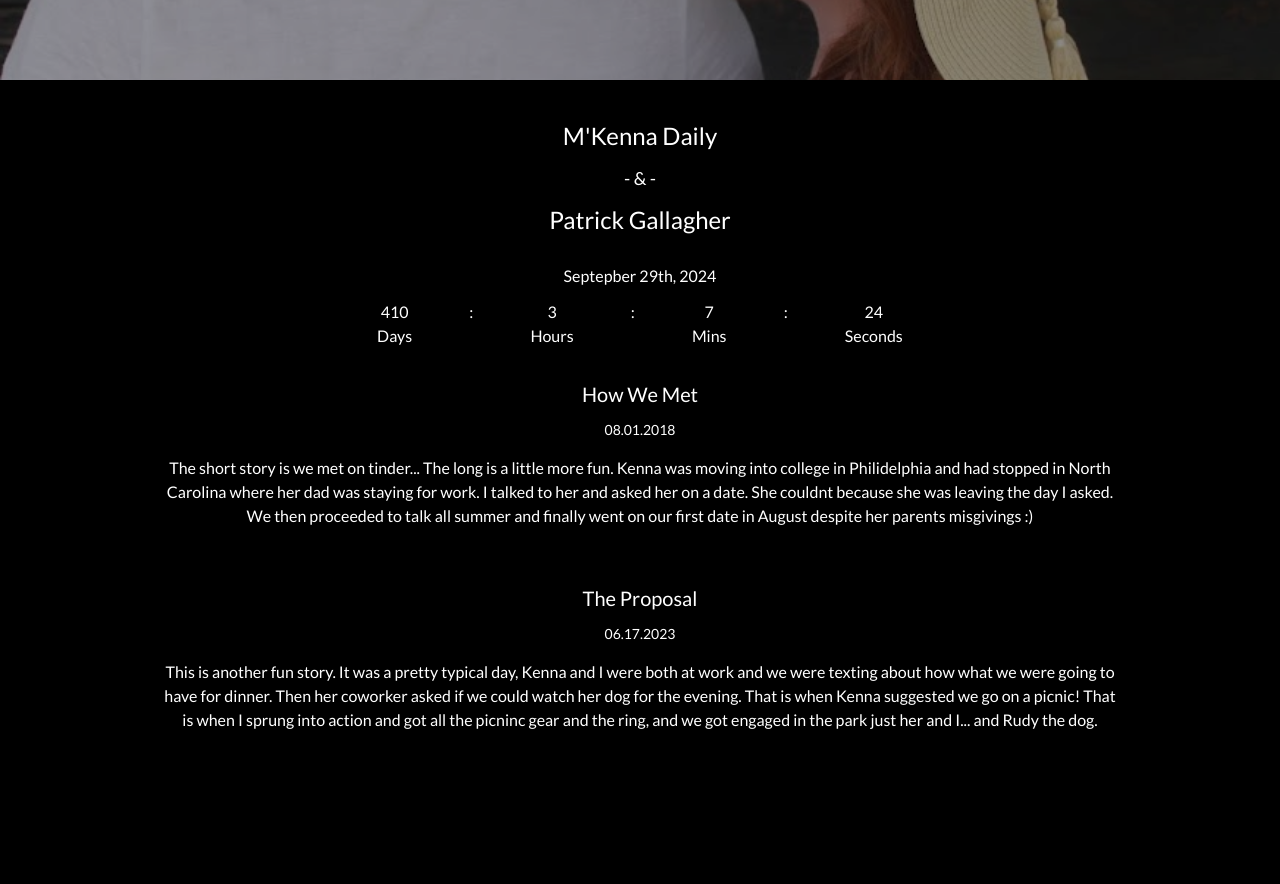
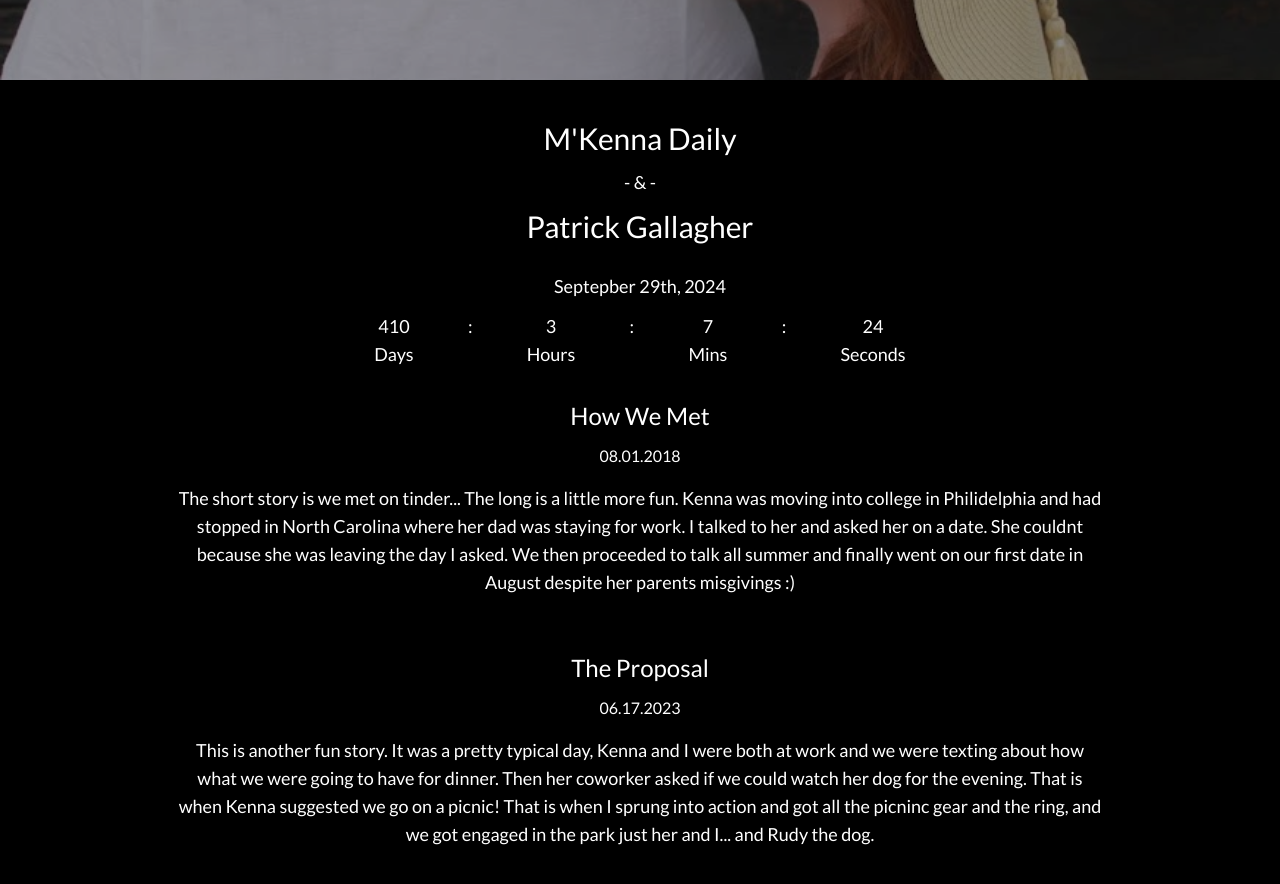
Before and after one commit to gallagherpat/website, a Next.js app: page / in a window 1280 px wide. Shown: the part 600-1484 px from the top of the page. Built offline with nearby package versions, Linux system fonts and the light colour scheme.

Commit message:
Making it pretty

```diff
--- a/app/components/countDownComponent.tsx
+++ b/app/components/countDownComponent.tsx
@@ -14,7 +14,7 @@ const ExpiredNotice = () => {
 
   const ShowCounter = ({ days, hours, minutes, seconds }) => {
     return (
-      <div className="show-counter flex justify-evenly w-1/2 mx-auto mt-3">
+      <div className="show-counter text-lg flex justify-evenly w-1/2 mx-auto mt-3">
           <DateTimeDisplay value={days} type={'Days'} isDanger={days <= 3} />
           :
           <DateTimeDisplay value={hours} type={'Hours'} isDanger={false} />
--- a/app/components/rsvp.tsx
+++ b/app/components/rsvp.tsx
@@ -9,13 +9,13 @@ export default function RSVP(props: Props){
     const setModal = props.state;
     const currentCard = props.card;
     return(
-        <main className="absolute inset-0 max-w-xl h-1/3 w-3/4 md:w-1/2 m-auto bg-slate-300 rounded-xl text-center">
+        <main className="absolute inset-0 max-w-xl max-h-fit w-3/4 md:w-1/2 m-auto bg-slate-300 rounded-xl text-center">
             <button onClick={() => {setModal(true)}} className="absolute top-0 right-0 mr-4 mt-2">X</button>
             <div className="my-6">
                 <div className="pb-2 text-lg">{currentCard}</div>
             <form className="mx-6" action={formAction}>
                     <p>Please enter the first and last name of one member of your party below. If you're responding for you and a guest (or your family), you'll be able to RSVP for your entire group on the next page.</p>
-                    <input className="h-8 w-3/4 my-4" type="text" name="name" />
+                    <input className="h-8 w-5/6 my-4" type="text" name="name" />
                     <input readOnly type="text" className="hidden"  name="event" value={currentCard}/>
                     <p className="text-xs">Ex. Sarah Fortune (not The Fortune Family or Dr. & Mr. Fortune)</p>
                     <button onClick={() => {setModal(true)}} className="w-48 h-12 mt-6 bg-zinc-700 m-3 rounded hover:bg-zinc-900 text-white" type="submit">Continue</button>
--- a/app/components/section.tsx
+++ b/app/components/section.tsx
@@ -1,14 +1,15 @@
 //@ts-nocheck
 export default function Section (props) {
-    const main = "w-3/4 mx-auto pt-8 12";
-    const h1 = "text-xl pb-3";
-    const h3 = "font-thin text-sm mb-4";
+    const main = "sm:w-3/4 mx-auto px-4 pt-8 12";
+    const h1 = "text-2xl pb-3";
+    const h3 = "font-thin text-md mb-4";
+    const p = "text-lg";
     if(props.title == "proposal"){
         return (
         <main className={main}>
             <h1 className={h1}>The Proposal</h1>
             <h3 className={h3}>06.17.2023</h3>
-            <p>This is another fun story. It was a pretty typical day, Kenna and I were both at work and we were texting about how what we were going to have for dinner. Then her coworker asked if we could watch her dog for the evening. That is when Kenna suggested we go on a picnic! That is when I sprung into action and got all the picninc gear and the ring, and we got engaged in the park just her and I... and Rudy the dog.</p>
+            <p className={p}>This is another fun story. It was a pretty typical day, Kenna and I were both at work and we were texting about how what we were going to have for dinner. Then her coworker asked if we could watch her dog for the evening. That is when Kenna suggested we go on a picnic! That is when I sprung into action and got all the picninc gear and the ring, and we got engaged in the park just her and I... and Rudy the dog.</p>
         </main>
     )
     }else if(props.title == "met"){
@@ -16,7 +17,7 @@ export default function Section (props) {
             <main className={main}>
                 <h1 className={h1}>How We Met</h1>
                 <h3 className={h3}>08.01.2018</h3>
-                <p>The short story is we met on tinder... The long is a little more fun. Kenna was moving into college in Philidelphia and had stopped in North Carolina where her dad was staying for work. I talked to her and asked her on a date. She couldnt because she was leaving the day I asked. We then proceeded to talk all summer and finally went on our first date in August despite her parents misgivings :)</p>
+                <p className={p}>The short story is we met on tinder... The long is a little more fun. Kenna was moving into college in Philidelphia and had stopped in North Carolina where her dad was staying for work. I talked to her and asked her on a date. She couldnt because she was leaving the day I asked. We then proceeded to talk all summer and finally went on our first date in August despite her parents misgivings :)</p>
             </main>
         )
     }else{
--- a/app/page.tsx
+++ b/app/page.tsx
@@ -17,7 +17,7 @@ export default function Home() {
   // }
 
   return (
-    <main className="flex min-h-screen mb-96 flex-col items-center justify-between">
+    <main className="flex min-h-screen mb-96 pb-12 flex-col items-center justify-between">
       <div className="flex min-h-screen mb-96 flex-col items-center justify-between">
       <div className='relative w-full h-[480px] md:h-[560px] -z-30'>
       <span className='absolute text-white pt-8 ml-4 text-3xl z-10'>
@@ -37,11 +37,11 @@ export default function Home() {
       <div className='container mx-auto text-center pt-6'>
         {/* <button onClick={users} className='w-48 h-12 bg-zinc-700 m-3 rounded hover:bg-zinc-900 text-white'>CLICK ME</button> */}
         <section className='mt-4'>
-          <h1 className='text-2xl pb-3'>M'Kenna Daily</h1>
+          <h1 className='text-3xl pb-3'>M'Kenna Daily</h1>
           <h1 className='text-lg pb-3'>- & -</h1>
-          <h1 className='text-2xl pb-3'>Patrick Gallagher</h1>
+          <h1 className='text-3xl pb-3'>Patrick Gallagher</h1>
         </section>
-        <h2 className='mt-4'>Septepber 29th, 2024</h2>
+        <h2 className='mt-4 text-lg'>Septepber 29th, 2024</h2>
         <CountDownTimer targetDate={weddingDate}/>
         <Section title="met"/>
         {/* <div className='bg-slate-300 h-[1px] mt-6'/> */}
```
